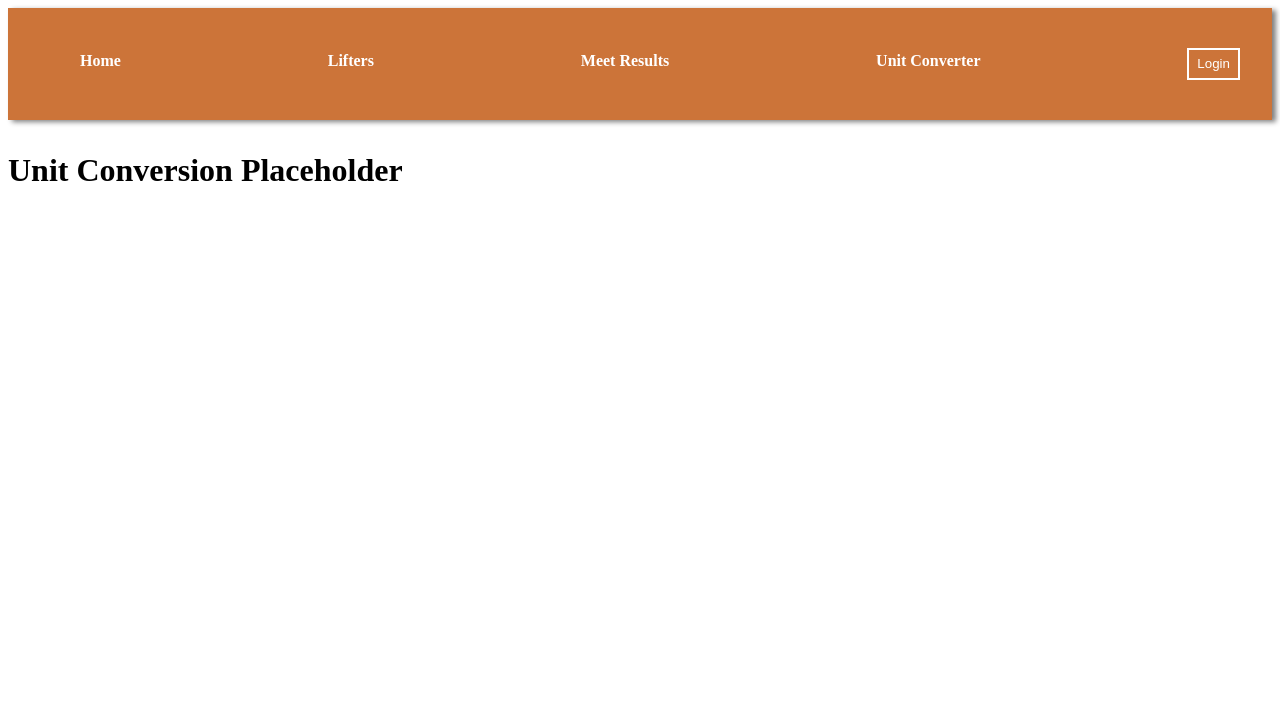
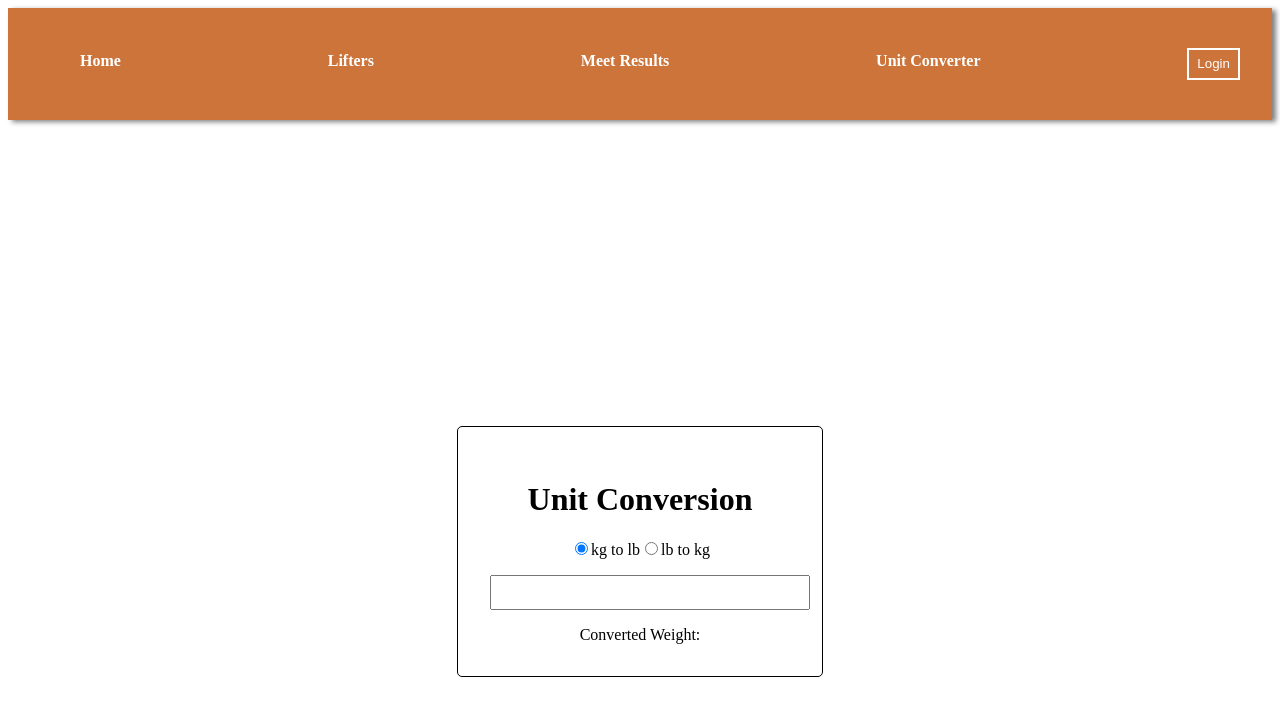
Before and after one commit to Runderbund/powerlifting-results, a React (Create React App) app in the folder frontend/: page /unitconversion in a window 1280 px wide. Shown: the top 716 px of the page. Built offline with nearby package versions, Linux system fonts and the light colour scheme.

Commit message:
Created basic Unit Converter for kg to lb and vice versa. Added an image to the homepage.

```diff
--- a/frontend/src/pages/HomePage/HomePage.js
+++ b/frontend/src/pages/HomePage/HomePage.js
@@ -1,11 +1,7 @@
 import React from "react";
 import styles from "./HomePage.module.css";
 import logo from "../../assets/images/BearLogo.jpg"
-
-// import { useEffect, useState } from "react";
-// import useAuth from "../../hooks/useAuth";
-
-// import axios from "axios";
+//import fancylogo from "../../assets/images/BearLogoFancy.jpg"
 
 const HomePage = () => {
   return (
--- a/frontend/src/pages/HomePage/HomePage.module.css
+++ b/frontend/src/pages/HomePage/HomePage.module.css
@@ -1,13 +1,15 @@
+/* Maybe a good idea to have global css along with modular. Set up basics, and then modify for each page.
+For now, just disconnecting from App.css and going all modular.
+Will lead to needless repetition, but clearer logic for me until the important stuff is done. */
+
 .container {
     margin: 0 auto;
     overflow: auto;
     text-align: center;
     min-height: 100vh;
     background-color: burlywood;
-    /* Being decided by App.css? Need to get rid of that. */
   }
 
   .logo {
-    max-width: 300px;
-    /* ...other styles... */
+    max-width: 500px;
   }
--- a/frontend/src/pages/UnitConversionPage/UnitConversionPage.js
+++ b/frontend/src/pages/UnitConversionPage/UnitConversionPage.js
@@ -1,9 +1,65 @@
-import React from "react";
+import React, { useState, useEffect } from "react";
+import styles from "./UnitConversionPage.module.css";
 
+/**
+ * Allows the user to convert weights between kilograms and pounds.
+ */
 const UnitConversionPage = () => {
+  // State variables for the conversion direction, input value, and output value
+  const [conversionDirection, setConversionDirection] = useState("kg-lb");
+  const [inputValue, setInputValue] = useState("");
+  const [outputValue, setOutputValue] = useState("");
+
+  /**
+   * A side effect that runs when the inputValue or conversionDirection state variables change.
+   * It converts the input value according to the current conversion direction and updates the outputValue state variable with the result. If the inputValue is an empty string, it clears the outputValue.
+   */
+  useEffect(() => {
+    if (inputValue !== "") {
+      const inputNumber = Number(inputValue);
+      if (conversionDirection === "kg-lb") {
+        setOutputValue((inputNumber * 2.20462).toFixed(2));
+      } else {
+        setOutputValue((inputNumber / 2.20462).toFixed(2));
+      }
+    } else {
+      setOutputValue("");
+    }
+  }, [inputValue, conversionDirection]);
+
   return (
-    <div className="container">
-      <h1>Unit Conversion Placeholder</h1>
+    <div className={styles.container}>
+      <div className={styles.conversionBox}>
+        <h1>Unit Conversion</h1>
+        <div>
+          <label>
+            <input
+              type="radio"
+              value="kg-lb"
+              checked={conversionDirection === "kg-lb"}
+              onChange={(e) => setConversionDirection(e.target.value)}
+            />
+            kg to lb
+          </label>
+          <label>
+            <input
+              type="radio"
+              value="lb-kg"
+              checked={conversionDirection === "lb-kg"}
+              onChange={(e) => setConversionDirection(e.target.value)}
+            />
+            lb to kg
+          </label>
+        </div>
+        <div>
+          <input
+            type="number"
+            value={inputValue}
+            onChange={(e) => setInputValue(e.target.value)}
+          />
+        </div>
+        <div>Converted Weight: {outputValue}</div>
+      </div>
     </div>
   );
 };
--- /dev/null
+++ b/frontend/src/pages/UnitConversionPage/UnitConversionPage.module.css
@@ -0,0 +1,20 @@
+.container {
+    display: flex;
+    justify-content: center;
+    align-items: center;
+    height: 100vh;
+  }
+
+  .conversionBox {
+    width: 300px;
+    padding: 2rem;
+    border: 1px solid black;
+    border-radius: 5px;
+    text-align: center;
+  }
+
+  .conversionBox input[type="number"] {
+    width: 100%;
+    padding: 0.5rem;
+    margin: 1rem 0;
+  }
```
Also changed, not shown: frontend/src/assets/images/BearLogoFancy.jpg (added).
